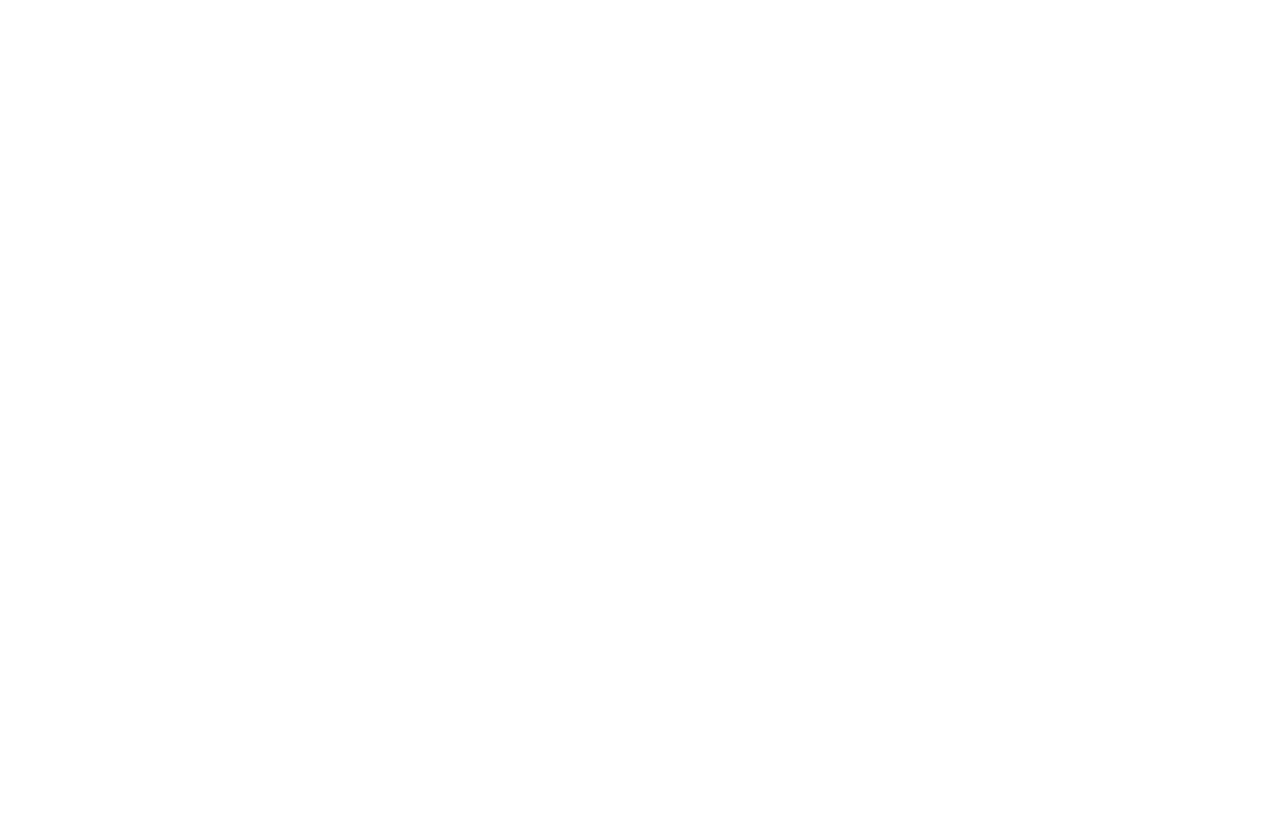
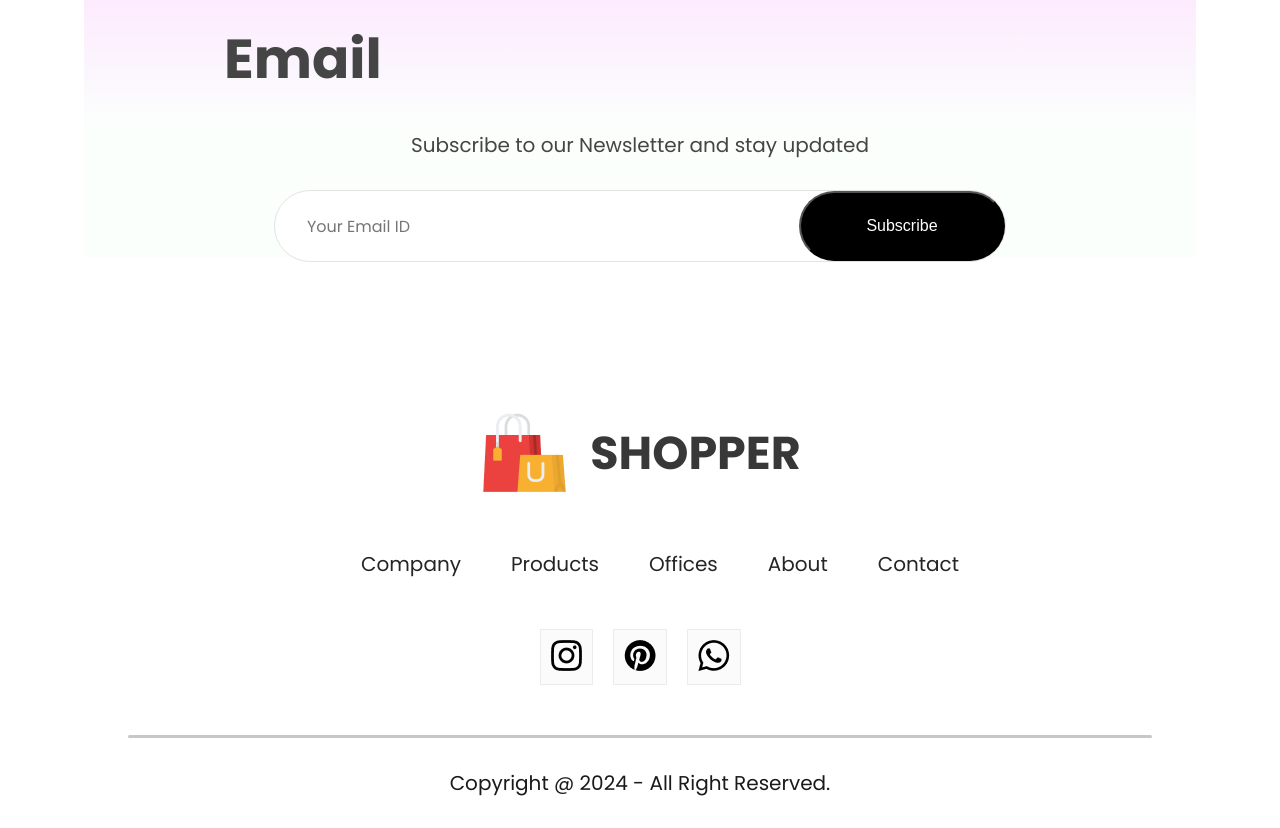
Before and after one commit to itsSarv/E-Commerce, a React (Create React App) app in the folder frontend/: page / in a window 1280 px wide. Shown: the part 3620-4448 px from the top of the page. Before the commit the page ends 3452 px from the top, so only its background shows below. Built offline with nearby package versions, Linux system fonts and the light colour scheme.

Commit message:
added Newsletter and footer

```diff
--- a/frontend/src/App.js
+++ b/frontend/src/App.js
@@ -7,6 +7,7 @@
 import Product from './Pages/Product'
 import Cart from './Pages/Cart'
 import LoginSignup from './Pages/loginSignup'
+import Footer from './Components/Footer/Footer';
 
 function App() {
   return (
@@ -24,6 +25,7 @@
        <Route path='/login' element={<LoginSignup/>}/>
 
       </Routes>
+      <Footer/>
       </BrowserRouter>
 
 
--- /dev/null
+++ b/frontend/src/Components/Footer/Footer.css
@@ -0,0 +1,62 @@
+.footer{
+    display: flex;
+    flex-direction: column;
+    justify-content: center;
+    align-items: center;
+    gap: 50px;
+}
+
+.footer-logo{
+    display: flex;
+    align-items: center;
+    gap: 20px;
+}
+
+.footer-logo p{
+    color: #383838;
+    font-size: 46px;
+    font-weight: 700;
+}
+
+.footer-links{
+    display: flex;
+    list-style: none;
+    gap: 50px;
+    color: #252525;
+    font-size: 20px;
+}
+
+.footer-links li{
+    cursor: pointer;
+}
+
+.footer-social-icon{
+    display: flex;
+    gap: 20px;
+}
+
+.footer-icons-container{
+    padding: 10px;
+    padding-bottom: 6px;
+    background: #fbfbfb;
+    border: 1px solid #ebebeb;
+}
+
+.footer-copyright{
+    display: flex;
+    flex-direction: column;
+    align-items: center;
+    gap: 30px;
+    width: 100%;
+    margin-bottom: 30px;
+    color: #1a1a1a;
+    font-size: 20px;
+}
+
+.footer-copyright hr{
+    width: 80%;
+    border: none;
+    border-radius: 10px;
+    height: 3px;
+    background: #c7c7c7;
+}
--- /dev/null
+++ b/frontend/src/Components/Footer/Footer.jsx
@@ -0,0 +1,42 @@
+import React from 'react'
+import './Footer.css'
+import footer_logo from '../Assets/logo_big.png'
+import instagram_icon from '../Assets/instagram_icon.png'
+import pintester_icon from '../Assets/pintester_icon.png'
+import whatsapp_icon from '../Assets/whatsapp_icon.png'
+
+const Footer = () => {
+  return (
+    <div className='footer'>
+        <div className="footer-logo">
+            <img src={footer_logo} alt="" />
+            <p>SHOPPER</p>
+        </div>
+        <ul className="footer-links">
+            <li>Company</li>
+            <li>Products</li>
+            <li>Offices</li>
+            <li>About</li>
+            <li>Contact</li>
+        </ul>
+        <div className="footer-social-icon">
+            <div className="footer-icons-container">
+                <img src={instagram_icon} alt="" />
+            </div>
+            <div className="footer-icons-container">
+                <img src={pintester_icon} alt="" />
+            </div>
+            <div className="footer-icons-container">
+                <img src={whatsapp_icon} alt="" />
+            </div>
+        </div>
+        <div className="footer-copyright">
+                <hr/>
+                <p>Copyright @ 2024 - All Right Reserved.</p>
+            </div>
+    </div>
+
+  )
+}
+
+export default Footer
--- a/frontend/src/Components/NewCollections/NewCollections.css
+++ b/frontend/src/Components/NewCollections/NewCollections.css
@@ -3,7 +3,7 @@
     flex-direction: column;
     align-items: center;
     gap: 10px;
-    height: 90vh;
+    margin-bottom: 100px;
 }
 
 .new-collections h1{
--- /dev/null
+++ b/frontend/src/Components/NewsLetter/NewsLetter.css
@@ -0,0 +1,54 @@
+.newsletter{
+    width: 65%;
+    height: 40vh;
+    display: flex;
+    flex-direction: column;
+    align-items: center;
+    justify-content: center;
+    margin: auto;
+    padding: 0px 140px;
+    margin-bottom: 150px;
+    background: linear-gradient(180deg, #fde1ff 0%, #e1ffea22 60%);
+    gap: 30px;
+}
+
+.newsletter h1{
+    color: #454545;
+    font-size: 55px;
+    font-weight: 6000;
+}
+
+.newsletter p{
+    color:#454545;
+    font-size: 20px;
+}
+
+.newsletter div{
+    display: flex;
+    align-items: center;
+    justify-content: space-between;
+    background: white;
+    width: 730px;
+    border-radius: 80px;
+    border: 1px solid #e3e3e3;
+}
+
+.newsletter input{
+    width: 500px;
+    margin-left: 30px;
+    border: none;
+    outline: none;
+    color: #616161;
+    font-family: Poppins;
+    font-size: 16px;
+}
+
+.newsletter div button{
+    width: 210px;
+    height: 70px;
+    border-radius: 80px;
+    background: black;
+    color: white;
+    font-size: 16px;
+    cursor: pointer;
+}
--- /dev/null
+++ b/frontend/src/Components/NewsLetter/NewsLetter.jsx
@@ -0,0 +1,17 @@
+import React from 'react'
+import './NewsLetter.css'
+
+const NewsLetter = () => {
+  return (
+    <div className='newsletter'>
+    <h1>Get Exclusive Offers on Your Email</h1>
+    <p>Subscribe to our Newsletter and stay updated</p>
+    <div>
+        <input type="email" placeholder='Your Email ID' />
+        <button>Subscribe</button>
+    </div>
+    </div>
+  )
+}
+
+export default NewsLetter
--- a/frontend/src/Pages/Shop.jsx
+++ b/frontend/src/Pages/Shop.jsx
@@ -3,6 +3,7 @@
 import Popular from '../Components/popular/popular'
 import Offers from '../Components/Offers/offer'
 import NewCollections from '../Components/NewCollections/NewCollections'
+import NewsLetter from '../Components/NewsLetter/NewsLetter'
 
 const Shop = () => {
   return (
@@ -11,6 +12,8 @@
       <Popular/>
       <Offers/>
       <NewCollections/>
+      <NewsLetter/>
+
     </div>
   )
 }
```
